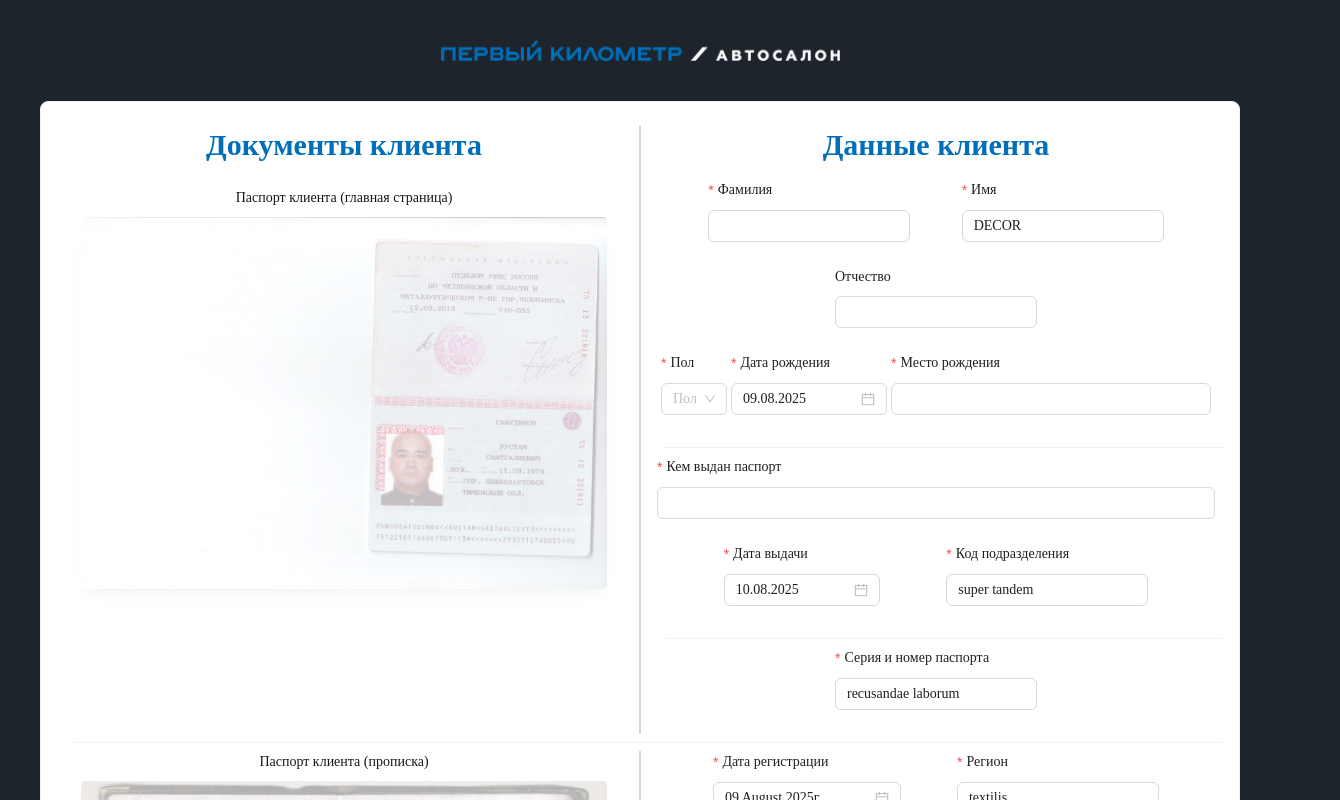
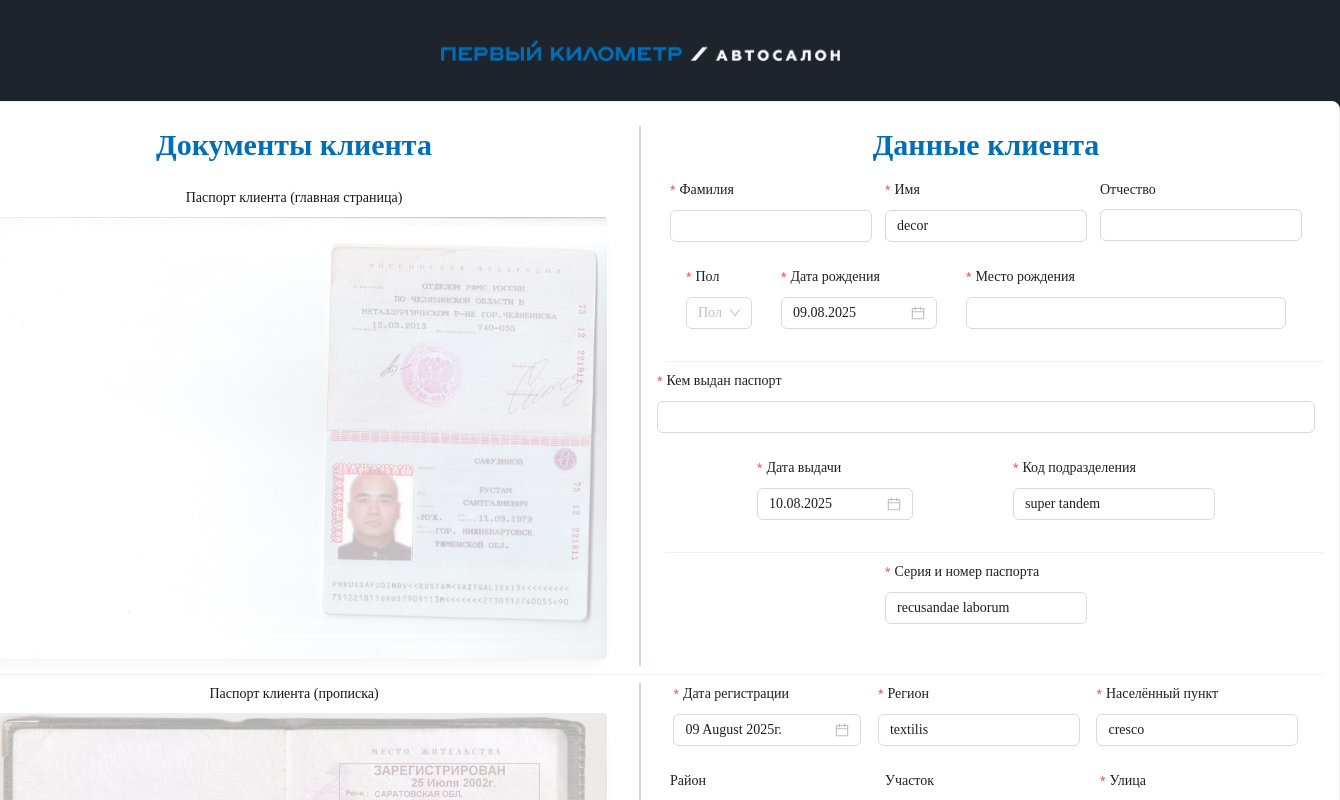
Before and after one commit to StepanovPlaton/FirstKilometerFrontend, a Next.js app: page /verify in a window 1280 px wide. Shown: the top 800 px of the page, 1340 px wide, since content can reach past the window. Built offline with nearby package versions, Linux system fonts and the light colour scheme; what @ant-design/nextjs-registry would draw is missing.

Commit message:
Small fixes

```diff
--- a/src/app/verify/components/user-card.tsx
+++ b/src/app/verify/components/user-card.tsx
@@ -9,7 +9,7 @@ import clsx from 'clsx';
 
 export const UserCard = (props: { user: ApiUser | undefined; form: FormInstance<FormUser> }) => {
   return (
-    <Form<FormUser> layout="vertical" className="w-full" form={props.form}>
+    <Form<FormUser> layout="vertical" form={props.form}>
       <Card className="w-350 max-w-full">
         <div className="flex w-full">
           <Flex vertical align="center" className="w-1/2" gap={8}>
--- a/src/app/verify/components/vehicle-card.tsx
+++ b/src/app/verify/components/vehicle-card.tsx
@@ -39,7 +39,7 @@ export const VehicleCard = (props: {
   const [vehicleTypes, setVehicleTypes] = useState<string[]>(baseVehicleTypes);
 
   return (
-    <Form<FormVehicle> layout="vertical" className="w-full" form={props.form}>
+    <Form<FormVehicle> layout="vertical" form={props.form}>
       <Card className="w-350 max-w-full">
         <div className="flex w-full">
           <Flex vertical align="center" className="w-1/2" gap={8}>
@@ -160,7 +160,10 @@ export const VehicleCard = (props: {
         <Divider className="m-2!" />
         <div className="flex w-full">
           <Flex vertical align="center" className="w-1/2" gap={8}>
-            <Text>Свидетельство о регистрации транспортного средства</Text>
+            {props.vehicle?.sts_front_url ||
+              (props.vehicle?.sts_back_url && (
+                <Text>Свидетельство о регистрации транспортного средства</Text>
+              ))}
             <div className="aspect-video w-full px-4">
               {props.vehicle ? (
                 <Row>
--- a/src/entities/user/schema.ts
+++ b/src/entities/user/schema.ts
@@ -5,7 +5,6 @@ import type { Dayjs } from 'dayjs';
 import dayjs from 'dayjs';
 
 const toDayjsDate = (d?: string | null) => (d ? dayjs(d) : null);
-const toUpperCase = (s?: string | null) => (s ? s.toUpperCase() : null);
 
 export const rawUserSchema = entitySchema.extend({
   first_name: z.string({ error: 'Имя должно быть строкой' }),
@@ -32,15 +31,16 @@ export const rawUserSchema = entitySchema.extend({
 export type User = z.TypeOf<typeof rawUserSchema>;
 
 export const apiUserSchema = entitySchema.extend({
-  first_name: rawUserSchema.shape.first_name.nullable().transform(toUpperCase),
-  last_name: rawUserSchema.shape.last_name.nullable().transform(toUpperCase),
-  middle_name: rawUserSchema.shape.middle_name.nullable().transform(toUpperCase),
+  // TODO: Отключить верхний регистр
+  first_name: rawUserSchema.shape.first_name.nullable(),
+  last_name: rawUserSchema.shape.last_name.nullable(),
+  middle_name: rawUserSchema.shape.middle_name.nullable(),
 
   sex: rawUserSchema.shape.sex.nullable(),
   birth_date: rawUserSchema.shape.birth_date.nullable().transform(toDayjsDate),
-  birth_place: rawUserSchema.shape.birth_place.nullable().transform(toUpperCase),
+  birth_place: rawUserSchema.shape.birth_place.nullable(),
 
-  issue_organization: rawUserSchema.shape.issue_organization.nullable().transform(toUpperCase),
+  issue_organization: rawUserSchema.shape.issue_organization.nullable(),
   issue_organization_code: rawUserSchema.shape.issue_organization_code.nullable(),
   issue_date: rawUserSchema.shape.issue_date.nullable().transform(toDayjsDate),
 
@@ -60,21 +60,19 @@ export const apiUserSchema = entitySchema.extend({
 export type ApiUser = z.TypeOf<typeof apiUserSchema>;
 
 export const formUserSchema = entitySchema.extend({
+  // TODO: Отключить верхний регистр
+
   first_name: rawUserSchema.shape.first_name
     .min(2, { error: 'Имя слишком короткое' })
-    .max(150, { error: 'Имя слишком длинное' })
-    .transform(toUpperCase),
+    .max(150, { error: 'Имя слишком длинное' }),
   last_name: rawUserSchema.shape.last_name
     .min(2, { error: 'Фамилия слишком короткая' })
-    .max(150, { error: 'Фамилия слишком длинная' })
-    .transform(toUpperCase),
+    .max(150, { error: 'Фамилия слишком длинная' }),
   middle_name: rawUserSchema.shape.middle_name
     .min(2, { error: 'Отчество слишком короткое' })
     .max(150, { error: 'Отчество слишком длинное' })
     .or(z.literal(''))
-    .nullable()
-    .transform(toUpperCase),
-
+    .nullable(),
   sex: rawUserSchema.shape.sex,
   birth_date: z
     .any()
@@ -82,13 +80,10 @@ export const formUserSchema = entitySchema.extend({
     .transform((d) => (d as never as Dayjs)?.format('YYYY-MM-DD')),
   birth_place: rawUserSchema.shape.birth_place
     .min(3, { error: 'Место рождения слишком короткое' })
-    .max(255, { error: 'Место рождения слишком длинное' })
-    .transform(toUpperCase),
-
+    .max(255, { error: 'Место рождения слишком длинное' }),
   issue_organization: rawUserSchema.shape.issue_organization
     .min(3, { error: 'Слишком короткое название организации' })
-    .max(255, { error: 'Название организации слишком длинное' })
-    .transform(toUpperCase),
+    .max(255, { error: 'Название организации слишком длинное' }),
   issue_organization_code: rawUserSchema.shape.issue_organization_code.regex(
     /^[0-9]{3}-[0-9]{3}$/,
     { error: 'Код подразделения должен иметь формат ###-###' }
@@ -106,32 +101,27 @@ export const formUserSchema = entitySchema.extend({
     .min(3, {
       error: 'Слишком короткое название региона регистрации',
     })
-    .max(100, { error: 'Слишком длинное название региона регистрации' })
-    .transform(toUpperCase),
+    .max(100, { error: 'Слишком длинное название региона регистрации' }),
   registration_district: rawUserSchema.shape.registration_district
     .min(3, { error: 'Слишком короткое название района' })
     .max(100, { error: 'Слишком длинное название района' })
     .or(z.literal(''))
-    .nullable()
-    .transform(toUpperCase),
+    .nullable(),
   registration_settlement: rawUserSchema.shape.registration_settlement
     .min(3, {
       error: 'Слишком короткое название населённого пункта',
     })
-    .max(100, { error: 'Слишком длинное название населённого пункта' })
-    .transform(toUpperCase),
+    .max(100, { error: 'Слишком длинное название населённого пункта' }),
   registration_area: rawUserSchema.shape.registration_area
     .min(1, { error: 'Слишком короткое название участка' })
     .max(50, { error: 'Слишком длинное название участка' })
     .or(z.literal(''))
-    .nullable()
-    .transform(toUpperCase),
+    .nullable(),
   registration_street: rawUserSchema.shape.registration_street
     .min(3, {
       error: 'Слишком короткое название улицы',
     })
-    .max(100, { error: 'Слишком длинное название улицы' })
-    .transform(toUpperCase),
+    .max(100, { error: 'Слишком длинное название улицы' }),
   registration_address: rawUserSchema.shape.registration_address
     .min(3, {
       error: 'Слишком короткий адрес',
--- a/src/features/upload/index.tsx
+++ b/src/features/upload/index.tsx
@@ -26,7 +26,7 @@ export const UploadDocument = (props: { onUpload: (file: RcFile) => unknown; tex
       }}
       accept=".jpg,.png,.jpeg"
     >
-      <Button type="dashed" className="h-40! w-40">
+      <Button type="dashed" className="h-42! w-42">
         {previewImage ? (
           <Image
             src={previewImage}
```
